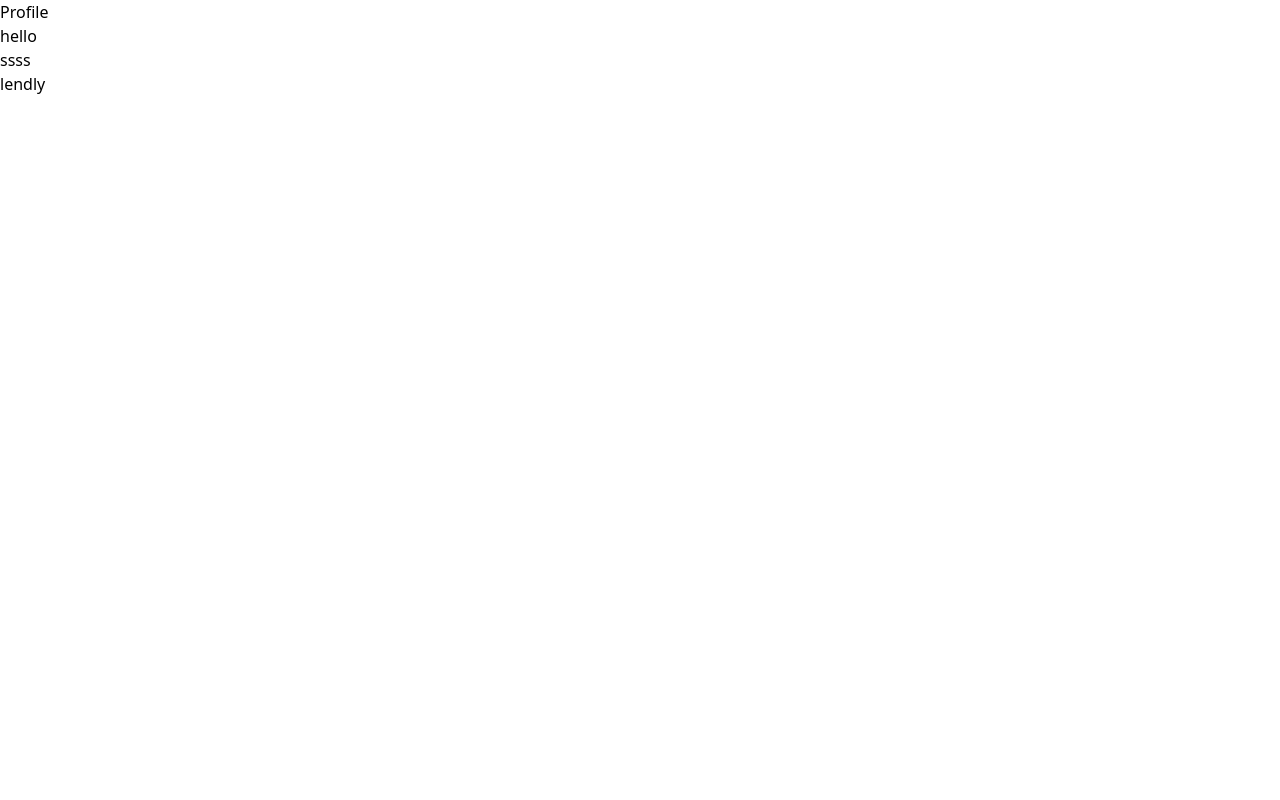
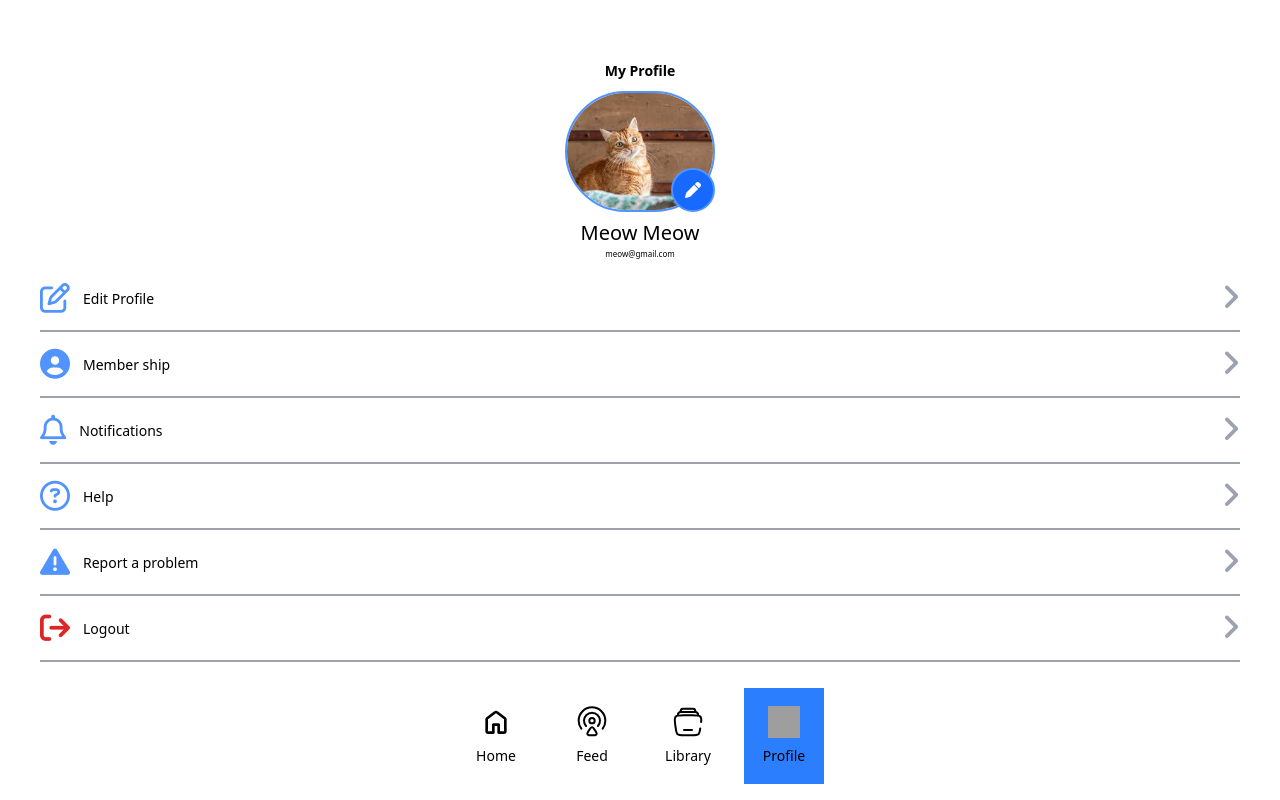
Before and after one commit to phonkiatrobkob05/lendly, a React (Vite) app: page /#/profile in a window 1280 px wide. Built offline with nearby package versions, Linux system fonts and the light colour scheme; grey boxes are pictures that could not be loaded.

Commit message:
Profile page

```diff
--- a/index.html
+++ b/index.html
@@ -11,6 +11,7 @@
   <link
     href="https://fonts.googleapis.com/css2?family=Inter:ital,opsz,wght@0,14..32,100..900;1,14..32,100..900&display=swap"
     rel="stylesheet">
+  <link rel="stylesheet" href="https://cdnjs.cloudflare.com/ajax/libs/font-awesome/6.7.2/css/all.min.css" integrity="sha512-Evv84Mr4kqVGRNSgIGL/F/aIDqQb7xQ2vcrdIwxfjThSH8CSR7PBEakCr51Ck+w+/U6swU2Im1vVX0SVk9ABhg==" crossorigin="anonymous" referrerpolicy="no-referrer" />
 </head>
 
 <body>
--- a/src/pages/Profile.jsx
+++ b/src/pages/Profile.jsx
@@ -1,10 +1,112 @@
+import Navbar from "../components/Navbar";
+
 function Profile() {
     return (
-      <div>
-        <h1>Profile</h1>
-        <h1>hello</h1>
-        <h1>ssss</h1>
-        <h1>lendly</h1>
+
+      <div className='w-full h-screen flex flex-col items-center gap-[10px]'>
+        <div className='w-full h-[100px] flex justify-center items-end'>
+          <h1 className='text-[14px] font-bold'>
+            My Profile
+          </h1>
+        </div>
+        <div className="w-[150px] h-[150px] relative">
+          <div className="absolute w-[44px] h-[44px] bg-[#1769ff] rounded-full flex justify-center items-center bottom-0 right-0 border-2 border-[#5194ff] ">
+              <i className="fa-solid fa-pen text-[#ffffff]"></i>
+          </div>
+          <div className="w-full h-full rounded-full truncate border-2 border-[#5194ff] ">
+              <img src="../public/cat.jpg" alt="profile pic" className="object-cover h-full w-full"/>
+          </div>
+        </div>
+          <div className="w-[213px] h-[34px] flex justify-center flex-col items-center">
+            <h1 className="text-[20px]">
+              Meow Meow
+            </h1>
+            <p className="text-[8px]">
+              meow@gmail.com
+            </p>
+          </div>
+          {/* menu bar */}
+          <div className="flex flex-col w-full px-[40px]">
+            {/* Edit profile */}
+            <div className="flex justify-between border-b-2 py-[16px] border-[#9CA3AF]">
+              <div className="flex justify-center items-center gap-[13px]">
+                <i className="fa-regular fa-pen-to-square text-[30px] text-[#5194FF]"></i>
+                  <p className="text-[14px]">
+                    Edit Profile
+                  </p>
+              </div>
+              <div className="">
+                <i className="fa-solid fa-angle-right text-[30px] text-[#9CA3AF]"></i>
+              </div>
+            </div>
+
+            {/* Member ship */}
+            <div className="flex justify-between border-b-2 py-[16px] border-[#9CA3AF]">
+              <div className="flex justify-center items-center gap-[13px]">
+                <i className="fa-solid fa-circle-user text-[30px] text-[#5194FF]"></i>
+                  <p className="text-[14px]">
+                    Member ship
+                  </p>
+              </div>
+              <div className="">
+                <i className="fa-solid fa-angle-right text-[30px] text-[#9CA3AF]"></i>
+              </div>
+            </div>
+
+            {/* Notifications */}
+            <div className="flex justify-between border-b-2 py-[16px] border-[#9CA3AF]">
+              <div className="flex justify-center items-center gap-[13px]">
+                <i className="fa-regular fa-bell text-[30px] text-[#5194FF]"></i>
+                  <p className="text-[14px]">
+                    Notifications
+                  </p>
+              </div>
+              <div className="">
+                <i className="fa-solid fa-angle-right text-[30px] text-[#9CA3AF]"></i>
+              </div>
+            </div>
+
+            {/* Help */}
+            <div className="flex justify-between border-b-2 py-[16px] border-[#9CA3AF]">
+              <div className="flex justify-center items-center gap-[13px]">
+                <i className="fa-regular fa-circle-question text-[30px] text-[#5194FF]"></i>
+                  <p className="text-[14px]">
+                    Help
+                  </p>
+              </div>
+              <div className="">
+                <i className="fa-solid fa-angle-right text-[30px] text-[#9CA3AF]"></i>
+              </div>
+            </div>
+
+            {/* Report a problem */}
+            <div className="flex justify-between border-b-2 py-[16px] border-[#9CA3AF]">
+              <div className="flex justify-center items-center gap-[13px]">
+                <i className="fa-solid fa-triangle-exclamation text-[30px] text-[#5194FF]"></i>
+                  <p className="text-[14px]">
+                    Report a problem
+                  </p>
+              </div>
+              <div className="">
+                <i className="fa-solid fa-angle-right text-[30px] text-[#9CA3AF]"></i>
+              </div>
+            </div>
+
+            {/* Logout */}
+            <div className="flex justify-between border-b-2 py-[16px] border-[#9CA3AF]">
+              <div className="flex justify-center items-center gap-[13px]">
+                <i className="fa-solid fa-arrow-right-from-bracket text-[30px] text-[#DC2626]"></i>
+                  <p className="text-[14px]">
+                    Logout
+                  </p>
+              </div>
+              <div className="">
+                <i className="fa-solid fa-angle-right text-[30px] text-[#9CA3AF]"></i>
+              </div>
+            </div>
+          </div>
+
+          <Navbar/>
       </div>
     );
   }
```
Also changed, not shown: public/cat.jpg (added).
